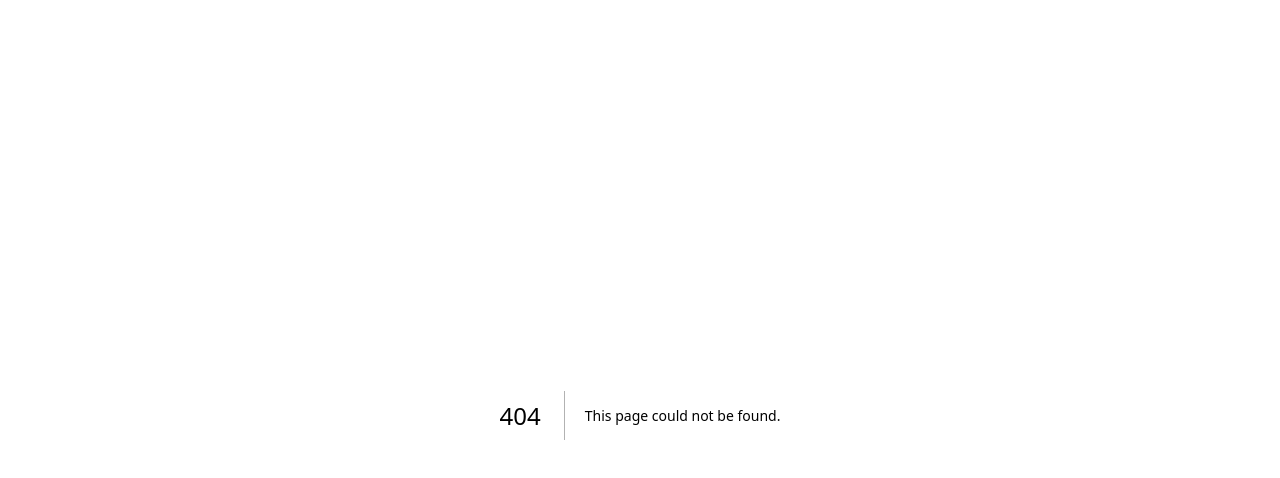
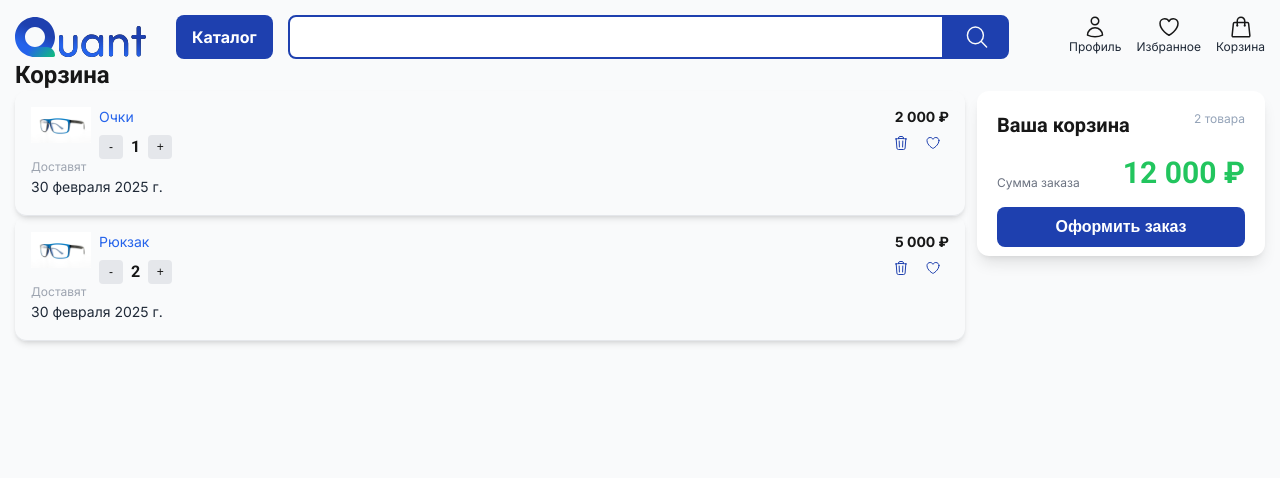
Before and after one commit to Bormxx/ecommerce, a Next.js app: page /cart in a window 1280 px wide. Before the commit this address had no page. Shown: the top 478 px of the page. Built offline with nearby package versions, Linux system fonts and the light colour scheme.

Commit message:
Корзина готова

```diff
--- /dev/null
+++ b/src/components/CardInBasket/CardInBasket.tsx
@@ -0,0 +1,98 @@
+import Image from "next/image";
+import Link from "next/link";
+import image from "../../images/Product.jpg";
+import { inter, roboto } from "@/app/fonts";
+import { HeartIcon, TrashIcon } from "@heroicons/react/24/outline";
+
+type CardInBasketProps = {
+  price: number;
+  title: string;
+  deleteCard: () => void;
+  id: string;
+  quantity: number;
+  minusQuantity: (id: string) => void;
+  plusQuantity: (id: string) => void;
+};
+
+export default function CardInBasket({
+  price,
+  title,
+  deleteCard,
+  id,
+  quantity,
+  minusQuantity,
+  plusQuantity,
+}: CardInBasketProps) {
+  const formattedPrice = new Intl.NumberFormat("ru-RU").format(price);
+  function clickMinusQuantity() {
+    minusQuantity(id);
+  }
+  function clickPlusQuantity() {
+    plusQuantity(id);
+  }
+  return (
+    <div
+      id={id}
+      className="flex flex-col border-b border-gray-200 py-3 md:rounded-xl md:p-4 md:shadow-md"
+    >
+      <div className="flex gap-2">
+        <Link href={`/${id}`}>
+          <Image src={image} alt={title} width={60} height={60} />
+        </Link>
+        <div className="flex flex-grow flex-col justify-between">
+          <Link href={`/${id}`}>
+            <h2 className={`${inter.className} text-sm text-blue-600`}>
+              {title}
+            </h2>
+          </Link>
+          <div className="flex gap-2">
+            <button
+              type="button"
+              className="flex size-6 items-center justify-center rounded-[4px] bg-gray-200 text-xs"
+              onClick={clickMinusQuantity}
+            >
+              -
+            </button>
+            <p className={`${roboto.className} text-base font-bold`}>
+              {quantity}
+            </p>
+            <button
+              type="button"
+              onClick={clickPlusQuantity}
+              className="flex size-6 items-center justify-center rounded-[4px] bg-gray-200 text-xs"
+            >
+              +
+            </button>
+          </div>
+        </div>
+        <div className="flex flex-col">
+          <span className={`${inter.className} text-end text-sm font-bold`}>
+            {formattedPrice} &#8381;
+          </span>
+          <div className="flex">
+            <button
+              type="button"
+              onClick={deleteCard}
+              className="flex justify-center p-2 text-blue-800"
+            >
+              <TrashIcon className="h-4 w-4" />
+            </button>
+            <button
+              type="button"
+              className="flex justify-center p-2 text-blue-800"
+            >
+              <HeartIcon className="h-4 w-4" />
+            </button>
+          </div>
+        </div>
+      </div>
+      <div className="">
+        <p className={`${inter.className} text-xs text-gray-400`}>Доставят</p>
+        <span className={`${inter.className} text-sm text-gray-800`}>
+          {/* {deliveryTime} */}
+          30 февраля 2025 г.
+        </span>
+      </div>
+    </div>
+  );
+}
--- a/src/components/Carousel/Carousel.tsx
+++ b/src/components/Carousel/Carousel.tsx
@@ -32,6 +32,7 @@ export default function Carousel() {
     return () => {
       if (slideIntervalRef.current) clearInterval(slideIntervalRef.current);
     };
+    // eslint-disable-next-line react-hooks/exhaustive-deps
   }, []);
 
   const scrollToSlide = (index: number) => {
--- a/src/components/HeaderComponent/HeaderComponent.tsx
+++ b/src/components/HeaderComponent/HeaderComponent.tsx
@@ -5,8 +5,12 @@ import iconSearch16 from "../../images/Icons-search-16x16.svg";
 
 import LoginMenu from "../LoginMenu/LoginMenu";
 import { inter } from "@/app/fonts";
+import { useRouter } from "next/router";
 
 export default function HeaderComponent() {
+  const router = useRouter();
+
+  const hiddenInCart = router.pathname === "/cart" ? "hidden" : "";
   return (
     <>
       <header className="hidden justify-between gap-[30px] lg:flex">
@@ -36,7 +40,9 @@ export default function HeaderComponent() {
       </header>
 
       {/* Верхняя часть при маленьком экране */}
-      <div className="relative flex h-[36px] w-full lg:hidden">
+      <div
+        className={`relative ${hiddenInCart} flex h-[36px] w-full lg:hidden`}
+      >
         <input
           type="text"
           placeholder="Искать"
@@ -47,7 +53,7 @@ export default function HeaderComponent() {
         </div>
       </div>
       {/* Нижняя часть при маленьком экране */}
-      <div className="fixed bottom-0 z-50 flex w-[calc(100%-30px)] items-center justify-center bg-white p-3 lg:hidden">
+      <div className="fixed bottom-0 left-0 z-50 flex w-full items-center justify-center bg-white p-4 lg:hidden">
         <LoginMenu />
       </div>
     </>
--- a/src/components/IconLink/IconLink.tsx
+++ b/src/components/IconLink/IconLink.tsx
@@ -1,22 +1,27 @@
 import { inter } from "@/app/fonts";
 import Link from "next/link";
-import Image from "next/image";
+import { ReactNode } from "react";
 
 interface IconLinkProps {
   link: string;
-  icon: string;
-  icon_alt: string;
+  icon: ReactNode;
   text: string;
   lg_hidden: string;
 }
 
-export default function IconLink({ link, icon, icon_alt, text, lg_hidden }: IconLinkProps) {
+export default function IconLink({
+  link,
+  icon,
+  text,
+  lg_hidden,
+}: IconLinkProps) {
   return (
     <Link href={link}>
       <div
         className={`flex h-full flex-col items-center justify-between ${lg_hidden}`}
       >
-        <Image src={icon} width={24} height={24} alt={icon_alt} />
+        <div className="h-4 w-4 md:h-6 md:w-6">{icon}</div>
+
         <span
           className={`${inter.className} text-[12px] font-normal leading-[16px] text-[#1F2937]`}
         >
--- a/src/components/LoginMenu/LoginMenu.tsx
+++ b/src/components/LoginMenu/LoginMenu.tsx
@@ -1,12 +1,12 @@
-import iconLogin from "../../images/Icon-login.svg";
-import iconFavorite from "../../images/icon-favorite.svg";
-import iconTrash from "../../images/icon-trash.svg";
-import iconProducts from "../../images/icon-products.svg";
-import iconHome from "../../images/icon-home.svg";
-// import { inter } from "@/app/fonts";
-
 import IconLink from "../IconLink/IconLink";
 import { inter } from "@/app/fonts";
+import {
+  HeartIcon,
+  HomeIcon,
+  QueueListIcon,
+  ShoppingBagIcon,
+  UserIcon,
+} from "@heroicons/react/24/outline";
 
 export default function LoginMenu() {
   const userName = "Kristina";
@@ -17,9 +17,8 @@ export default function LoginMenu() {
         {!userName ? (
           <>
             <IconLink
-              link="/"
-              icon={iconLogin}
-              icon_alt="login"
+              link="/login"
+              icon={<UserIcon />}
               text="Войти"
               lg_hidden=""
             />
@@ -33,37 +32,32 @@ export default function LoginMenu() {
           <>
             <IconLink
               link="/"
-              icon={iconHome}
-              icon_alt="main"
+              icon={<HomeIcon />}
               text="Главная"
               lg_hidden="lg:hidden"
             />
             <IconLink
               link="/"
-              icon={iconProducts}
-              icon_alt="products"
+              icon={<QueueListIcon />}
               text="Товары"
               lg_hidden="lg:hidden"
             />
 
             <IconLink
               link="/"
-              icon={iconLogin}
-              icon_alt="login"
+              icon={<UserIcon />}
               text="Профиль"
               lg_hidden=""
             />
             <IconLink
               link="/"
-              icon={iconFavorite}
-              icon_alt="Favorite"
+              icon={<HeartIcon />}
               text="Избранное"
               lg_hidden=""
             />
             <IconLink
-              link="/"
-              icon={iconTrash}
-              icon_alt="Trash"
+              link="/cart"
+              icon={<ShoppingBagIcon />}
               text="Корзина"
               lg_hidden=""
             />
--- /dev/null
+++ b/src/pages/cart.tsx
@@ -0,0 +1,163 @@
+"use client";
+import { inter, roboto } from "@/app/fonts";
+import CardInBasket from "@/components/CardInBasket/CardInBasket";
+import HeaderComponent from "@/components/HeaderComponent/HeaderComponent";
+import { useEffect, useState } from "react";
+
+export default function Cart() {
+  const [total, setTotal] = useState(0);
+  const [content, setContent] = useState<React.ReactNode>(null);
+  const [itemList, setItemList] = useState([
+    {
+      id: "1000",
+      price: 2000,
+      title: "Очки",
+      //   image: "../images/Product.jpg",
+      quantity: 1,
+    },
+    {
+      id: "1001",
+      price: 5000,
+      title: "Рюкзак",
+      //   image: "../images/Product.jpg",
+      quantity: 2,
+    },
+  ]);
+
+  const deleteCard = (id: string) => {
+    setItemList((prevList) => prevList.filter((item) => item.id !== id));
+  };
+  const [quantity, setQuantity] = useState(0);
+
+  function getProductWord(quantity: number) {
+    const lastDigit = quantity % 10;
+    const lastTwoDigits = quantity % 100;
+
+    if (lastDigit === 1 && lastTwoDigits !== 11) {
+      return `${quantity} товар`;
+    } else if (
+      (lastDigit === 2 || lastDigit === 3 || lastDigit === 4) &&
+      (lastTwoDigits < 12 || lastTwoDigits > 14)
+    ) {
+      return `${quantity} товара`;
+    } else {
+      return `${quantity} товаров`;
+    }
+  }
+
+  function updateTotal() {
+    let summ = 0;
+    itemList.map((item) => {
+      summ += item.price * item.quantity;
+    });
+    return summ;
+  }
+  const formattedTotal = new Intl.NumberFormat("ru-RU").format(total);
+
+  function minusQuantity(id: string) {
+    setItemList((prevList) =>
+      prevList.map((item) =>
+        item.id === id && item.quantity > 1
+          ? { ...item, quantity: item.quantity - 1 }
+          : item,
+      ),
+    );
+  }
+
+  function plusQuantity(id: string) {
+    setItemList((prevList) =>
+      prevList.map((item) =>
+        item.id === id ? { ...item, quantity: item.quantity + 1 } : item,
+      ),
+    );
+  }
+  useEffect(() => {
+    if (itemList.length === 0) {
+      setContent(<p className="text-lg">Ваша корзина пуста</p>);
+    } else {
+      setContent(
+        <form className="flex w-full flex-col gap-3 md:flex-row">
+          <div className="flex-grow">
+            {itemList.map((item) => (
+              <CardInBasket
+                key={item.id}
+                price={item.price}
+                title={item.title}
+                deleteCard={() => {
+                  deleteCard(item.id);
+                }}
+                id={item.id}
+                minusQuantity={minusQuantity}
+                plusQuantity={plusQuantity}
+                //   image={item.image}
+                //   deliveryTime={item.deliveryTime}
+                quantity={item.quantity}
+              />
+            ))}
+          </div>
+          <div className="fixed bottom-[65px] left-0 flex w-full flex-col gap-2 bg-white p-5 shadow-lg md:static md:h-[165px] md:w-72 md:rounded-xl">
+            <div className="flex justify-between md:hidden">
+              <span className="text-xl font-bold text-green-500">
+                {formattedTotal} &#8381;
+              </span>
+              <span
+                className={`${inter.className} flex items-center text-sm text-slate-400`}
+              >
+                {getProductWord(quantity)}
+              </span>
+            </div>
+            <div className="hidden flex-col gap-4 md:flex">
+              <div className="flex justify-between">
+                <p className={`${roboto.className} text-xl font-bold`}>
+                  Ваша корзина
+                </p>
+                <span className={`${inter.className} text-xs text-slate-400`}>
+                  {getProductWord(quantity)}
+                </span>
+              </div>
+              <div className="mb-2 flex items-end justify-between">
+                <p className={`${inter.className} text-xs text-gray-500`}>
+                  Сумма заказа
+                </p>
+                <span
+                  className={`${roboto.className} text-3xl font-bold text-green-500`}
+                >
+                  {formattedTotal} &#8381;
+                </span>
+              </div>
+            </div>
+
+            <button
+              type="submit"
+              className={`w-full rounded-lg bg-blue-800 p-2 font-bold ${
+                total === 0 ? "text-slate-400" : "text-white"
+              }`}
+              disabled={total === 0}
+            >
+              Оформить заказ
+            </button>
+          </div>
+        </form>,
+      );
+    }
+    setTotal(updateTotal);
+    setQuantity(itemList.length);
+  }, [itemList, total]);
+
+  return (
+    <>
+      <HeaderComponent />
+      <div className="">
+        <div className="flex gap-4">
+          <h1 className={`${roboto.className} text-2xl font-bold`}>Корзина</h1>
+          <span
+            className={`${inter.className} flex items-center text-sm text-slate-400 md:hidden`}
+          >
+            {getProductWord(quantity)}
+          </span>
+        </div>
+        {content}
+      </div>
+    </>
+  );
+}
--- /dev/null
+++ b/src/pages/login.tsx
@@ -0,0 +1,5 @@
+import AuthForm from "@/components/auth/auth-form";
+
+export default function Login() {
+  return <AuthForm />;
+}
```
